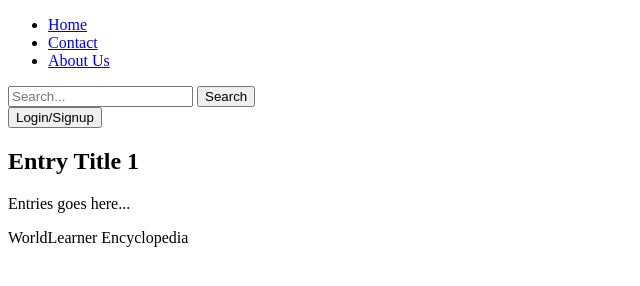
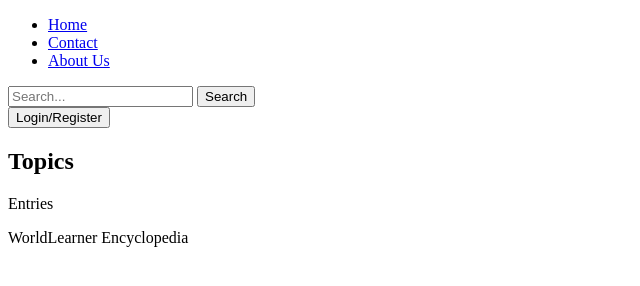
Before and after one commit to HotdogSold/WorldLearner, a plain HTML site: page index.html in a window 1280 px wide. Shown: the whole page, without its empty margins (0-640 px from the left). Drawn offline with Linux system fonts and the light colour scheme.

Commit message:
Update index.html

```diff
--- a/index.html
+++ b/index.html
@@ -21,14 +21,14 @@
         <button type="submit">Search</button>
     </div>
 
-    <button id="login-btn">Login/Signup</button>
+    <button id="login-btn">Login/Register</button>
 </header>
 
 <main>
 
    <article id="entry-1">
-       <h2>Entry Title 1</h2>
-       <p>Entries goes here...</p>
+       <h2>Topics</h2>
+       <p>Entries</p>
    </article>
 
 </main>
```
